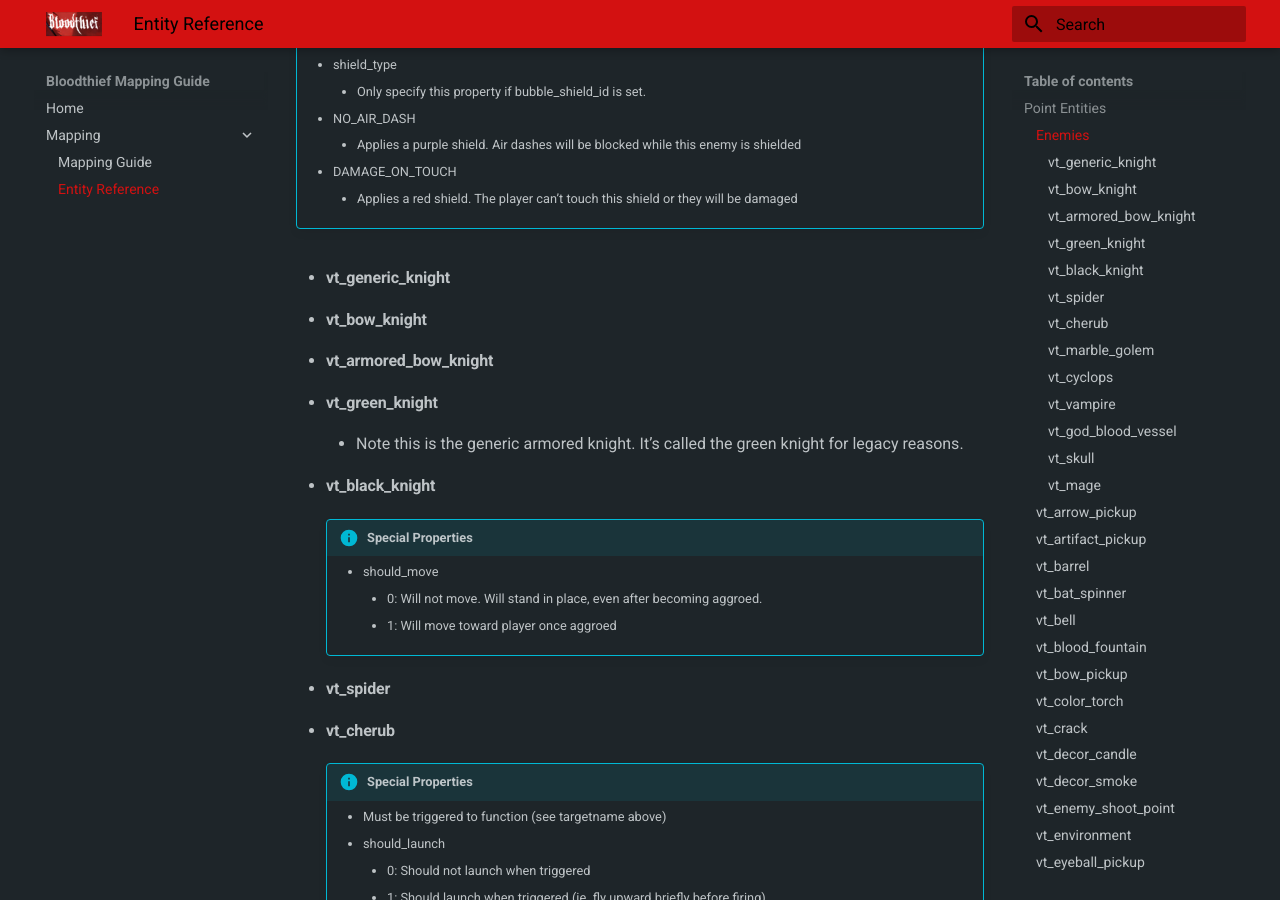
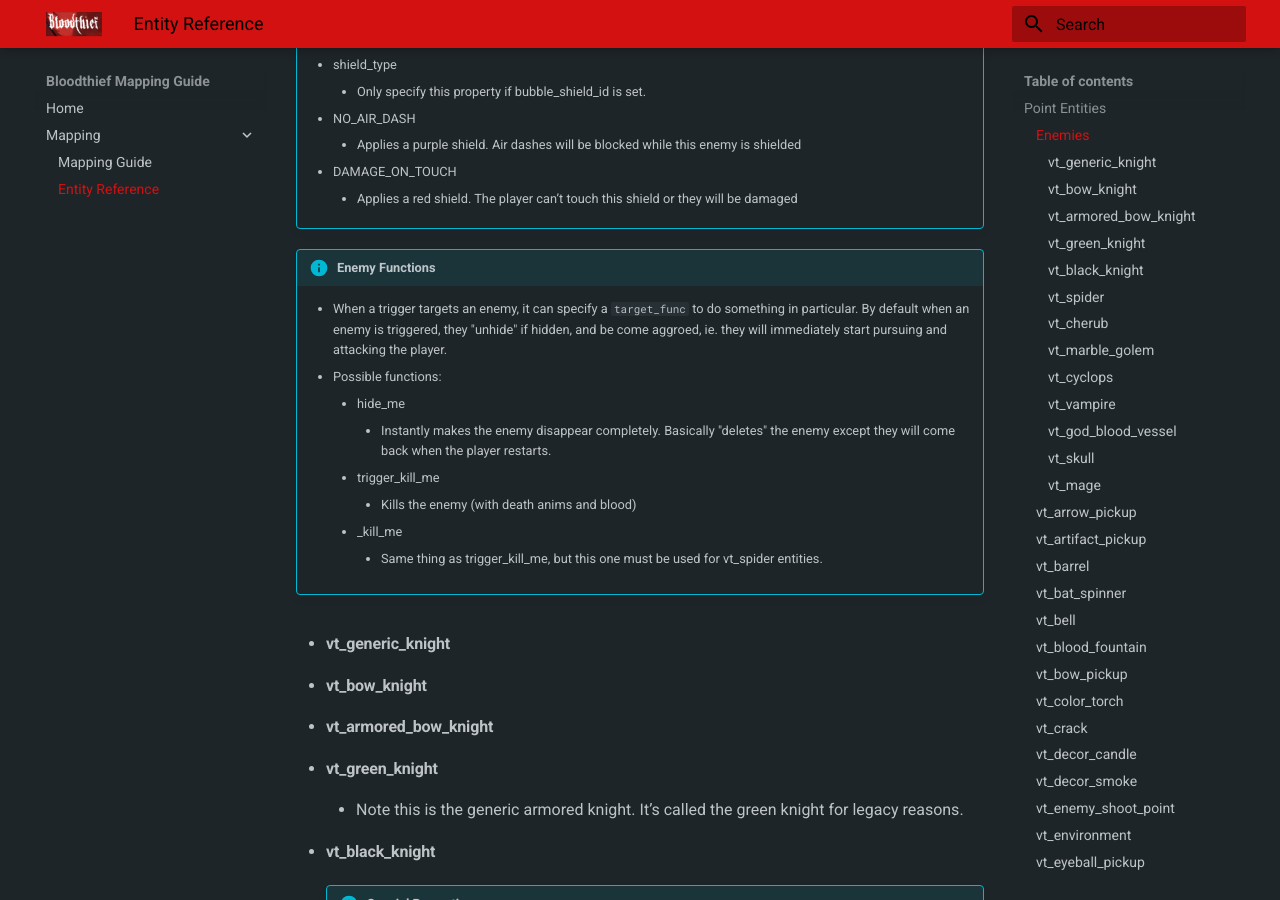
Before and after one commit to blargis/bloodthief_docs, an MkDocs documentation site: the page built from docs/entity-reference.md, in a window 1280 px wide and 900 px high, scrolled down 1058 px. Built offline with MkDocs 1.6.1 and Material for MkDocs 9.7.7, drawn with Linux system fonts in a browser that asks for light colours; some of the changed text lies outside the part shown.

Commit message:
Add some more doc stuff

```diff
--- a/docs/entity-reference.md
+++ b/docs/entity-reference.md
@@ -31,6 +31,17 @@ All enemies pretty much share the same properties, so they will be lumped togeth
         * Applies a purple shield. Air dashes will be blocked while this enemy is shielded
     * DAMAGE_ON_TOUCH
         * Applies a red shield. The player can’t touch this shield or they will be damaged
+
+
+!!!info "Enemy Functions"
+    *  When a trigger targets an enemy, it can specify a `target_func` to do something in particular. By default when an enemy is triggered, they "unhide" if hidden, and be come aggroed, ie. they will immediately start pursuing and attacking the player.
+    * Possible functions:
+	    * hide_me
+		    * Instantly makes the enemy disappear completely. Basically "deletes" the enemy except they will come back when the player restarts.
+		* trigger_kill_me
+			* Kills the enemy (with death anims and blood)
+		* \_kill_me
+			* Same thing as trigger_kill_me, but this one must be used for vt_spider entities.
 
 
 * #### vt_generic_knight
@@ -716,5 +727,7 @@ Brush entities are entities that are based on a brush, ie. some volume of space
             * The target function to call
         * is_enemy_trigger
             * 1: This trigger area triggers when enemies enter it, instead of when the player enters it.
-        * vt_water
-            * Creates water that the player can swim in
+
+
+### vt_water
+* Creates water that the player can swim in
```
Also changed, not shown: other parts of docs/entity-reference.md (+10 -10 lines), docs/mapping-guide.md (+10 -0 lines), docs/attachments/bad_breakable.png (added), docs/attachments/good_breakable.png (added).
